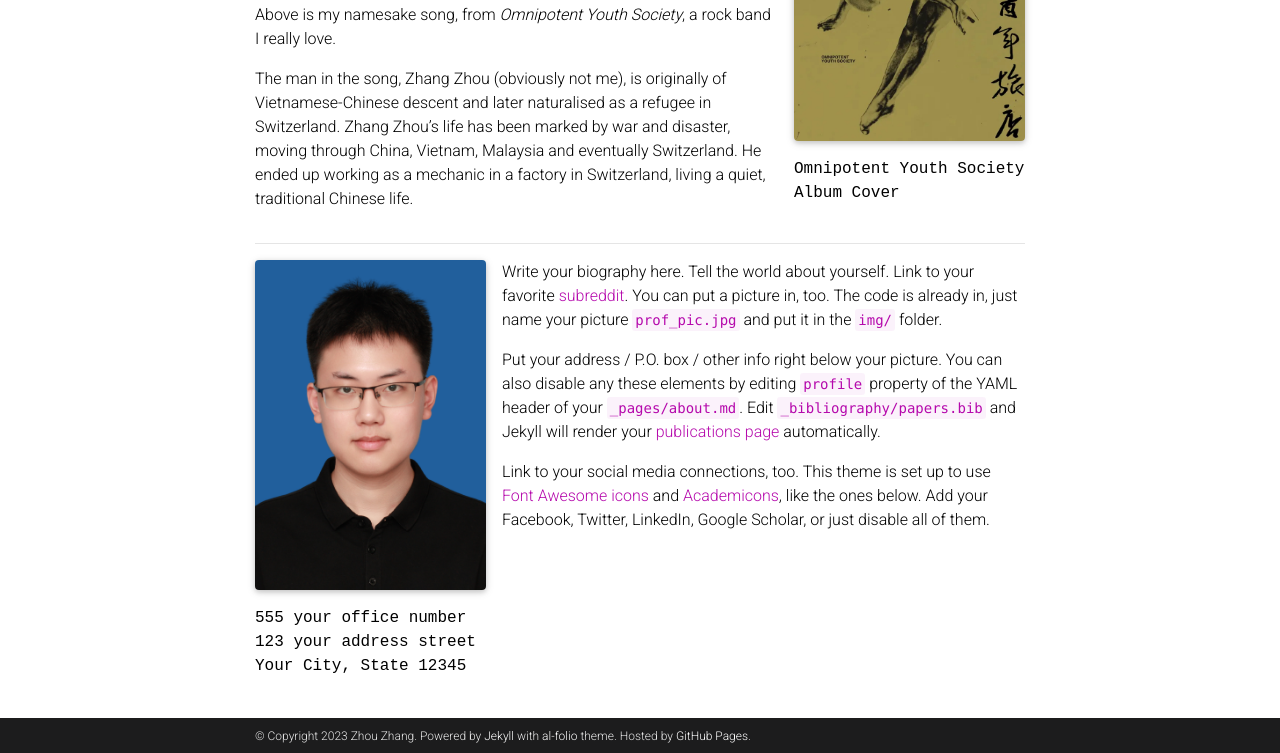
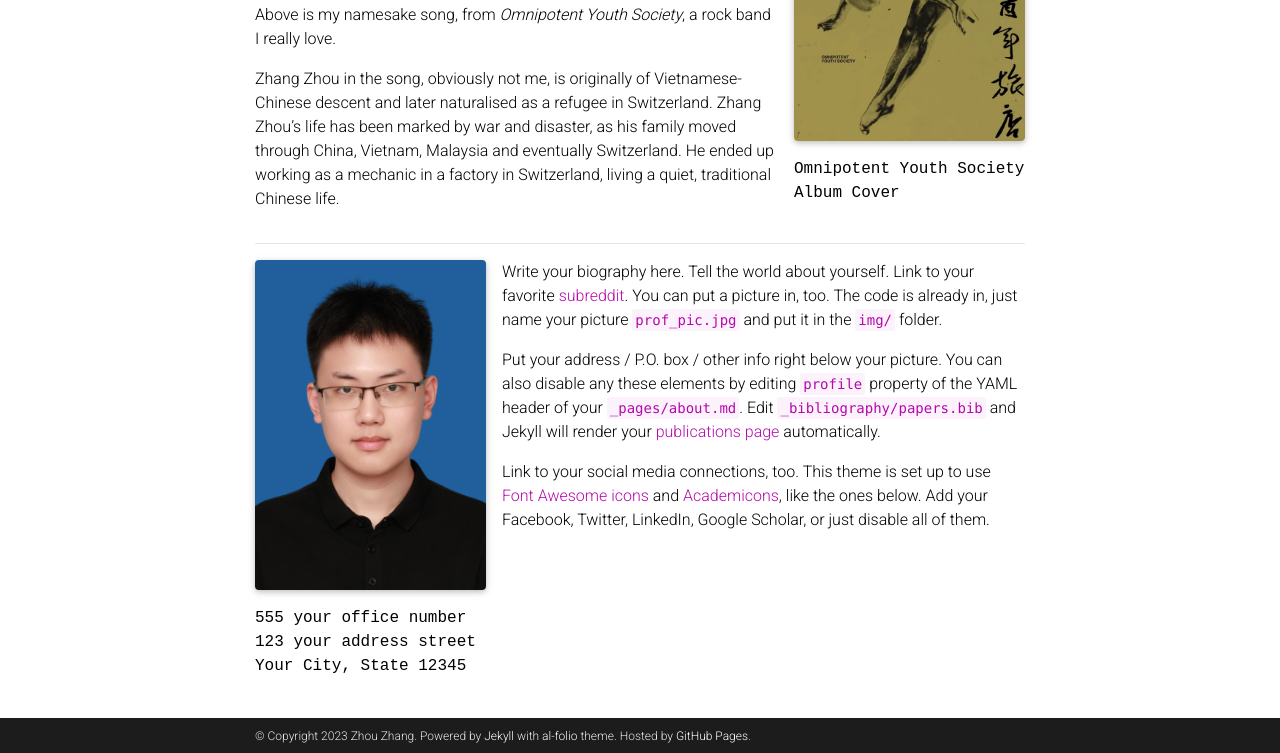
Before and after one commit to fduzz/fduzz.github.io, a Jekyll site: the page built from _pages/profiles.md, in a window 1280 px wide and 1074 px high, cut to the strip 321-1074 px from the top of the window. Built offline with Jekyll 4.4.1, drawn with Linux system fonts in a browser that asks for light colours; full-size pictures stand in for the smaller copies a plugin makes; comment, search, counter and statistics services are not loaded; a style sheet for code colours, icons or effects is not loaded.

Commit message:
Update song.md

```diff
--- a/_pages/song.md
+++ b/_pages/song.md
@@ -4,4 +4,4 @@
 
 Above is my namesake song, from *Omnipotent Youth Society*, a rock band I really love.
 
-The man in the song, Zhang Zhou (obviously not me), is originally of Vietnamese-Chinese descent and later naturalised as a refugee in Switzerland. Zhang Zhou's life has been marked by war and disaster, moving through China, Vietnam, Malaysia and eventually Switzerland. He ended up working as a mechanic in a factory in Switzerland, living a quiet, traditional Chinese life.
+Zhang Zhou in the song, obviously not me, is originally of Vietnamese-Chinese descent and later naturalised as a refugee in Switzerland. Zhang Zhou's life has been marked by war and disaster, as his family moved through China, Vietnam, Malaysia and eventually Switzerland. He ended up working as a mechanic in a factory in Switzerland, living a quiet, traditional Chinese life.
```
